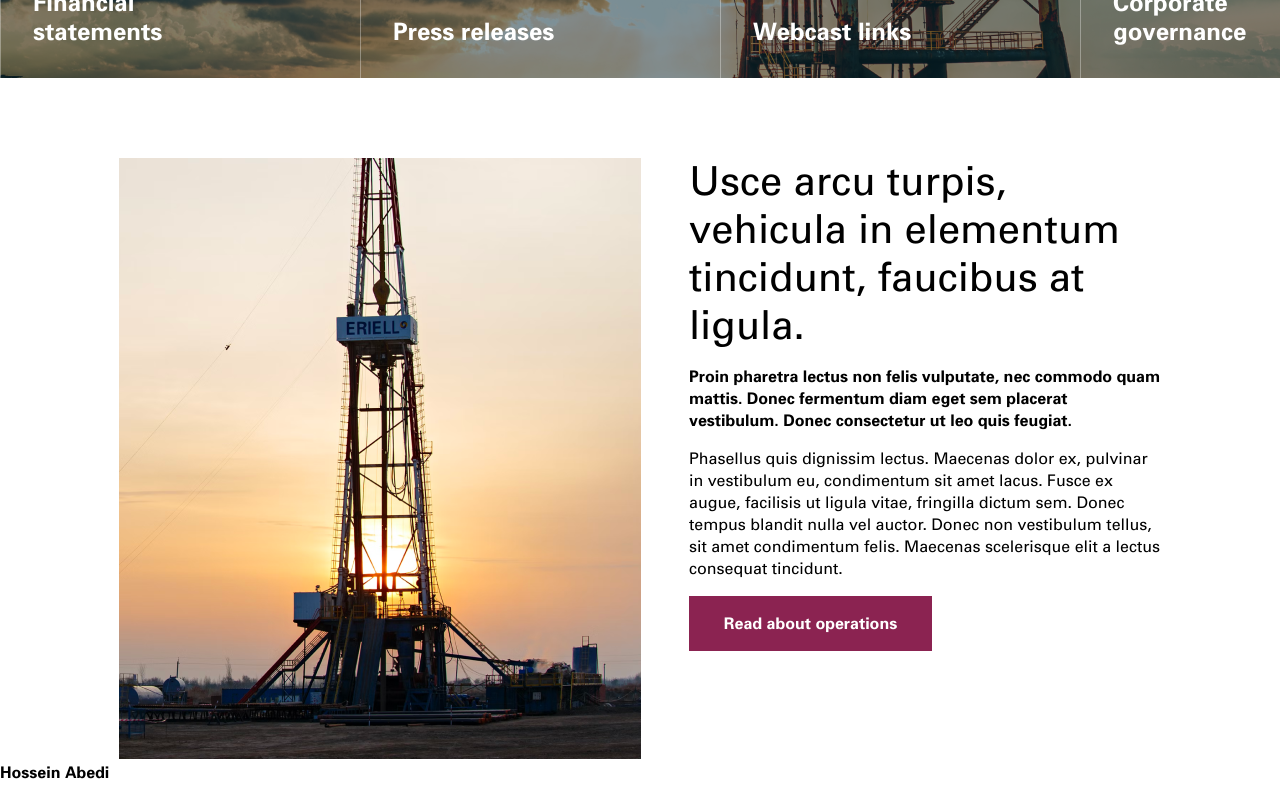
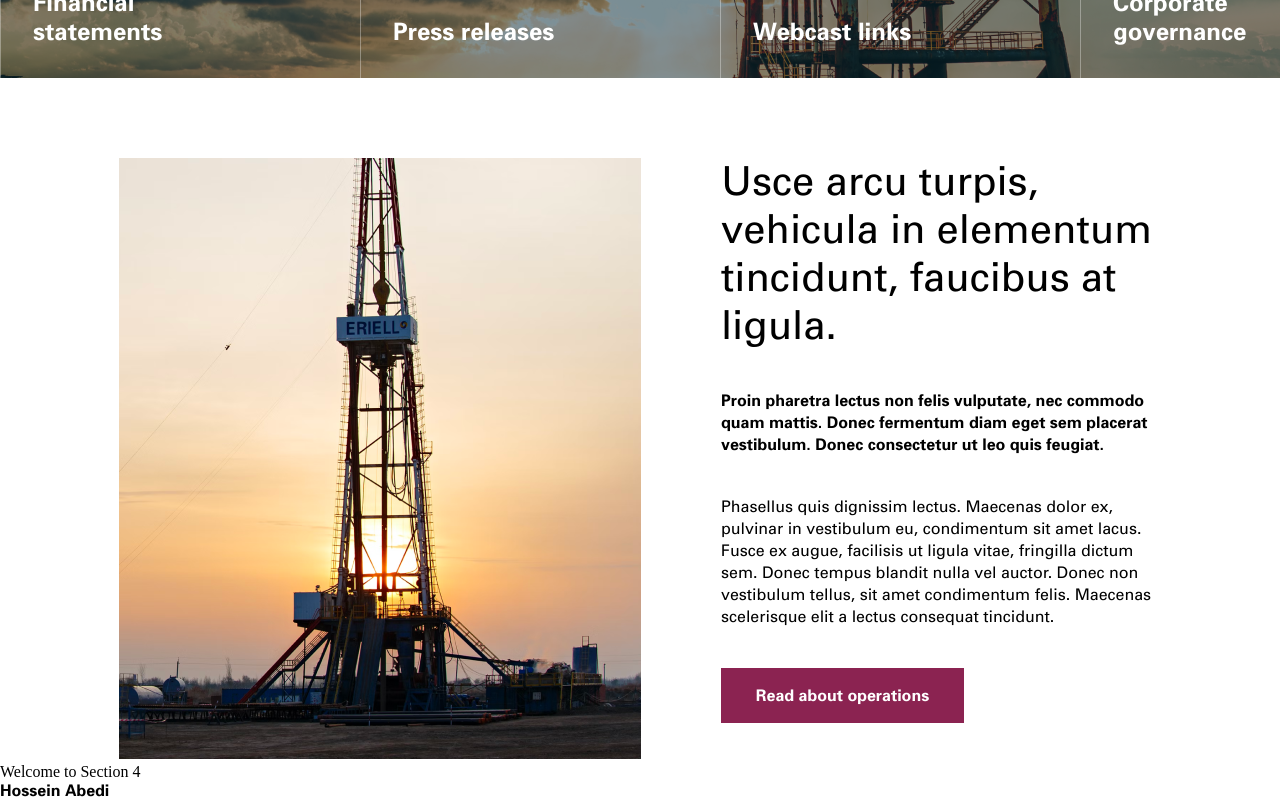
Before and after one commit to hoseinabedi/webicient, a Next.js app: page / in a window 1280 px wide. Shown: the part 2533-3333 px from the top of the page. Built offline with nearby package versions, Linux system fonts and the light colour scheme.

Commit message:
Section3 styles improved & section4 initialized

```diff
--- a/src/app/page.js
+++ b/src/app/page.js
@@ -2,6 +2,7 @@ import styles from "./page.module.css";
 import Section1 from "../components/home_page/section1";
 import Section2 from "@/components/home_page/section2";
 import Section3 from "@/components/home_page/section3";
+import Section4 from "@/components/home_page/section4";
 
 const Home = () => {
     return (
@@ -15,6 +16,7 @@ const Home = () => {
             <Section1 />
             <Section2 />
             <Section3 />
+            <Section4 />
             <div className={styles.content}>Hossein Abedi</div>
         </div>
     );
--- a/src/app/page.module.css
+++ b/src/app/page.module.css
@@ -196,7 +196,7 @@
     display: flex;
     flex-direction: row;
     justify-content: center;
-    gap: 3rem;
+    gap: 5rem;
 }
 .section3 .imageSide{
     width: 100%;
@@ -206,7 +206,7 @@
 .section3 .contentSide{
     display: flex;
     flex-direction: column;
-    gap: 1rem;
+    gap: 2.5rem;
 }
 .section3 .contentSide .heading{
     font-family: var(--univers-font);
--- /dev/null
+++ b/src/components/home_page/section4.jsx
@@ -0,0 +1,11 @@
+import styles from '@/app/page.module.css'
+
+const Section4 = () => {
+    return(
+        <div>
+            Welcome to Section 4
+        </div>
+    )
+}
+
+export default Section4;
```
